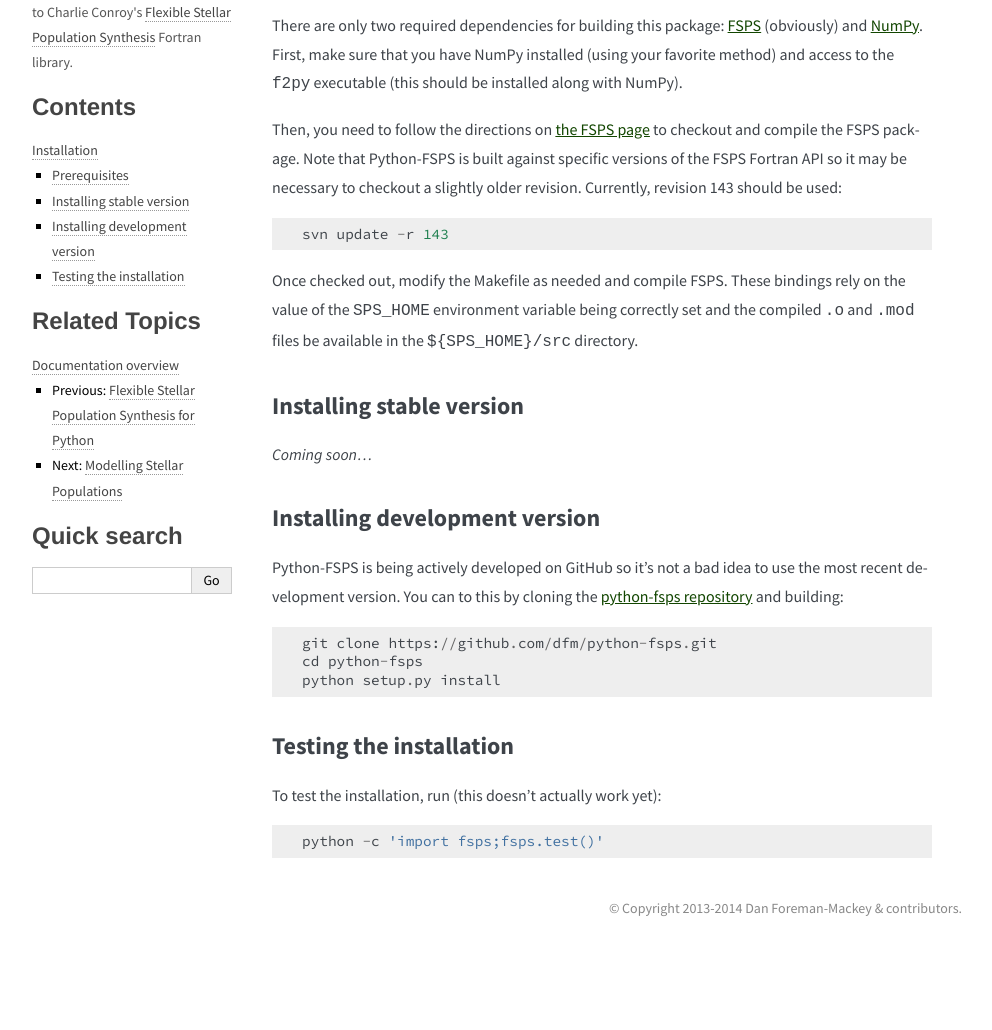
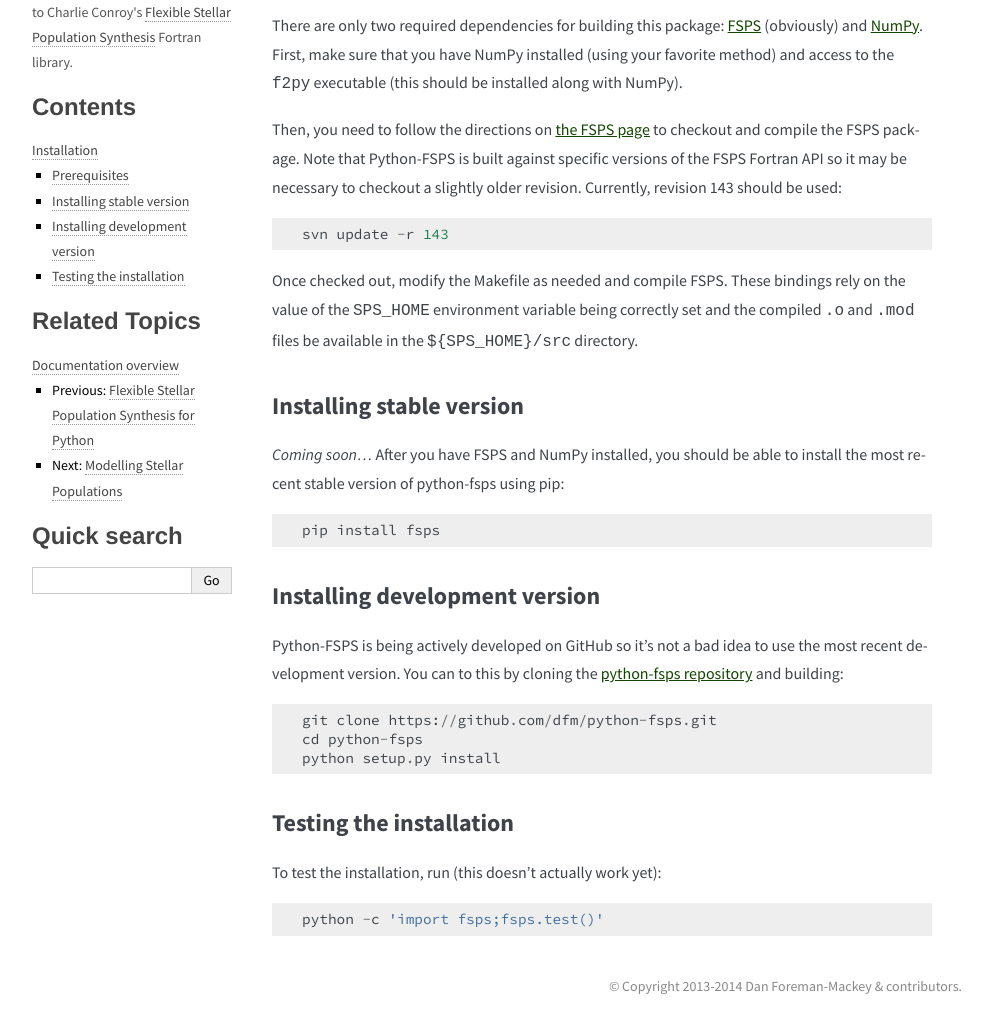
Before and after one commit to dfm/python-fsps, a Sphinx documentation site: the page built from docs/installation.rst, in a window 1280 px wide, cut to the strip 153-1183 px from the top of the page. Shown: the whole strip, without its empty margins (148-1140 px from the left). Built offline with Sphinx 7.4.7, drawn with Linux system fonts in a browser that asks for light colours; before the commit the page ends 1106 px from its top, so only the background shows below that.

Commit message:
pip installation

```diff
--- a/docs/installation.rst
+++ b/docs/installation.rst
@@ -29,6 +29,12 @@
 -------------------------
 
 *Coming soon...*
+After you have FSPS and NumPy installed, you should be able to install the
+most recent stable version of python-fsps using pip:
+
+.. code-block:: bash
+
+    pip install fsps
 
 
 Installing development version
```
